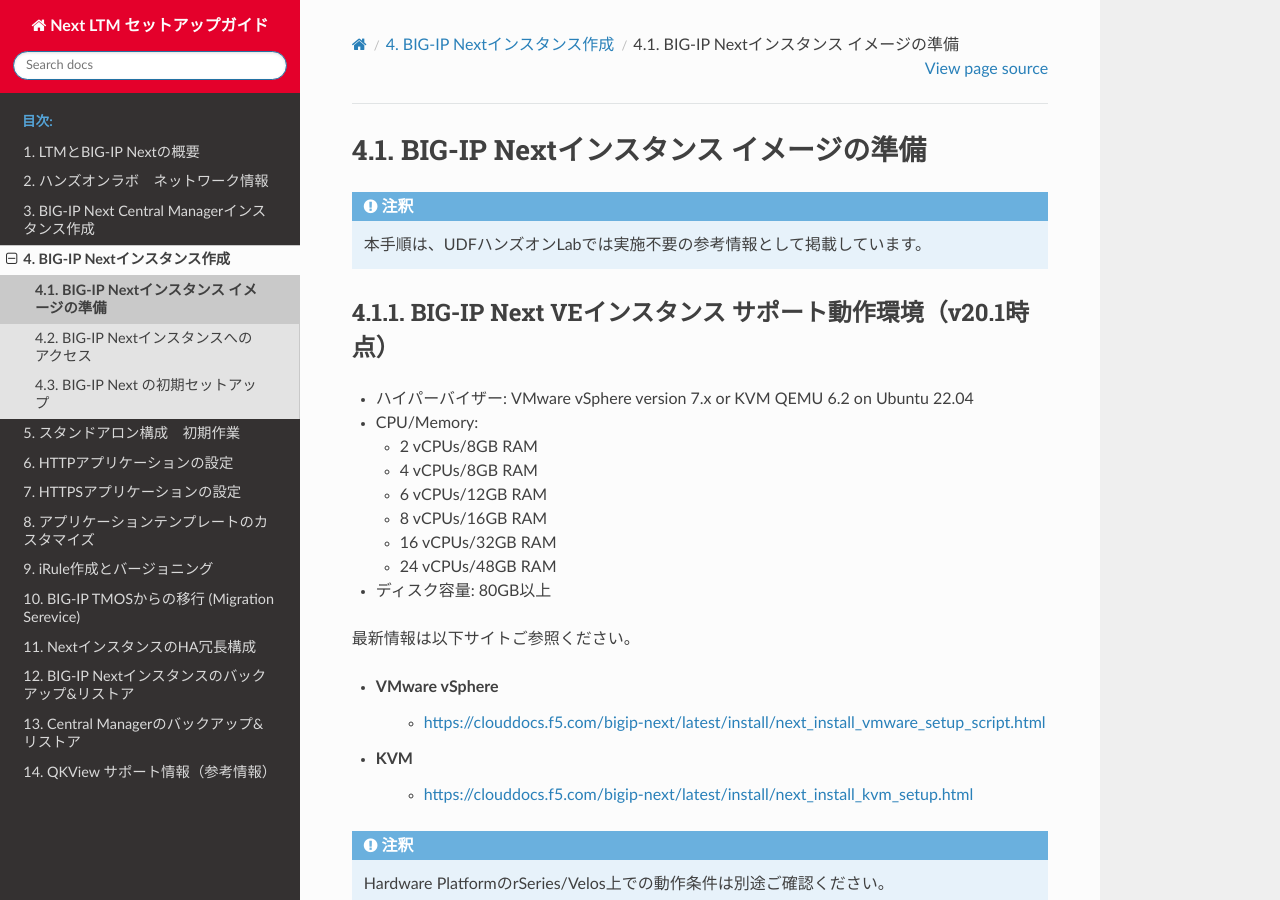
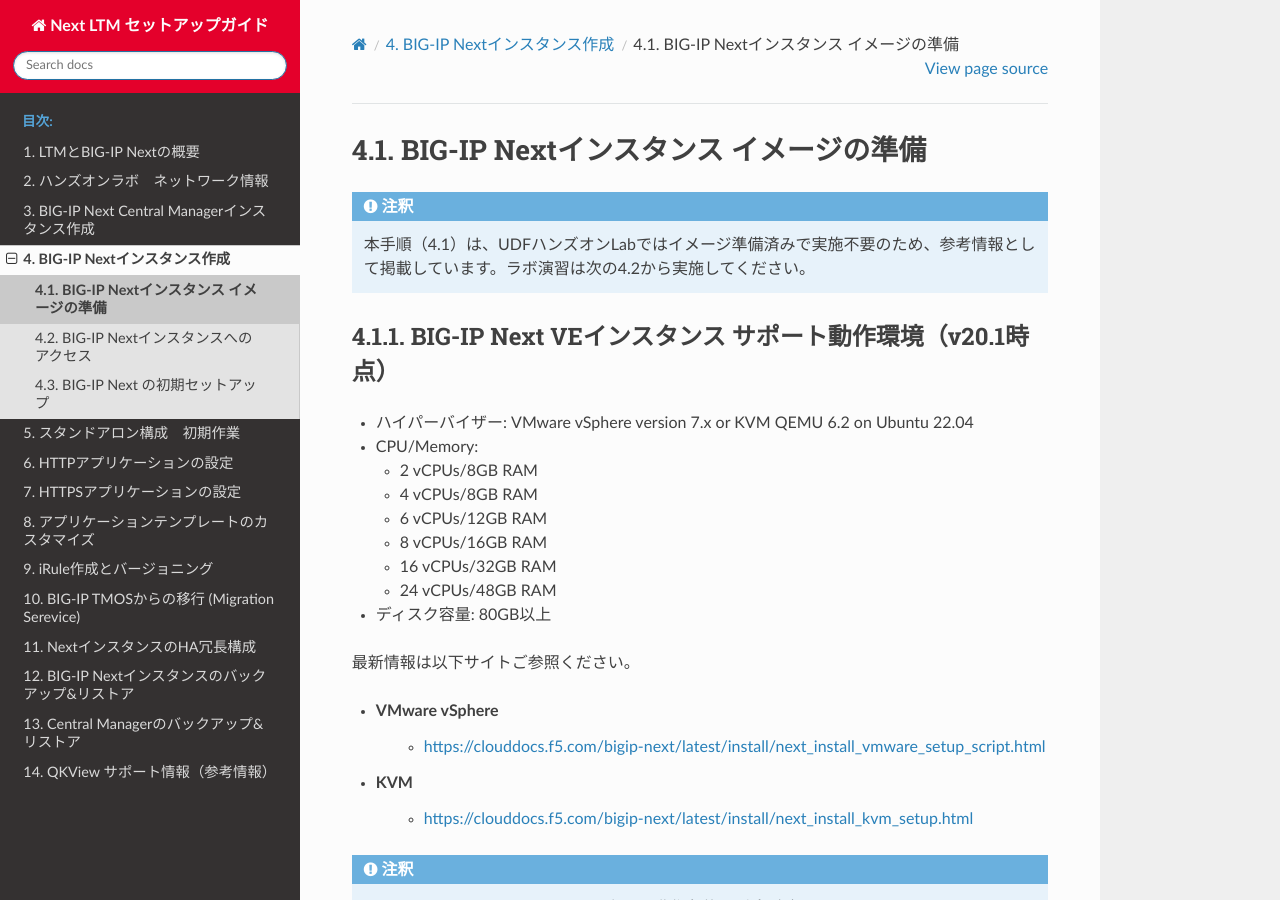
Before and after one commit to BeF5/f5j-easy-setup-next-ltm, a Sphinx documentation site: the page built from docs/content04/module01/module01.rst, in a window 1280 px wide and 900 px high. Built offline with Sphinx 7.4.7 and the Read the Docs theme 2.0.0, drawn with Linux system fonts in a browser that asks for light colours.

Commit message:
Update module01.rst

```diff
--- a/docs/content04/module01/module01.rst
+++ b/docs/content04/module01/module01.rst
@@ -2,7 +2,7 @@ BIG-IP Nextインスタンス イメージの準備
 ======================================
 
 .. note::
-   本手順は、UDFハンズオンLabでは実施不要の参考情報として掲載しています。
+   本手順（4.1）は、UDFハンズオンLabではイメージ準備済みで実施不要のため、参考情報として掲載しています。ラボ演習は次の4.2から実施してください。
 
 BIG-IP Next VEインスタンス サポート動作環境（v20.1時点）
 --------------------------------------
```
